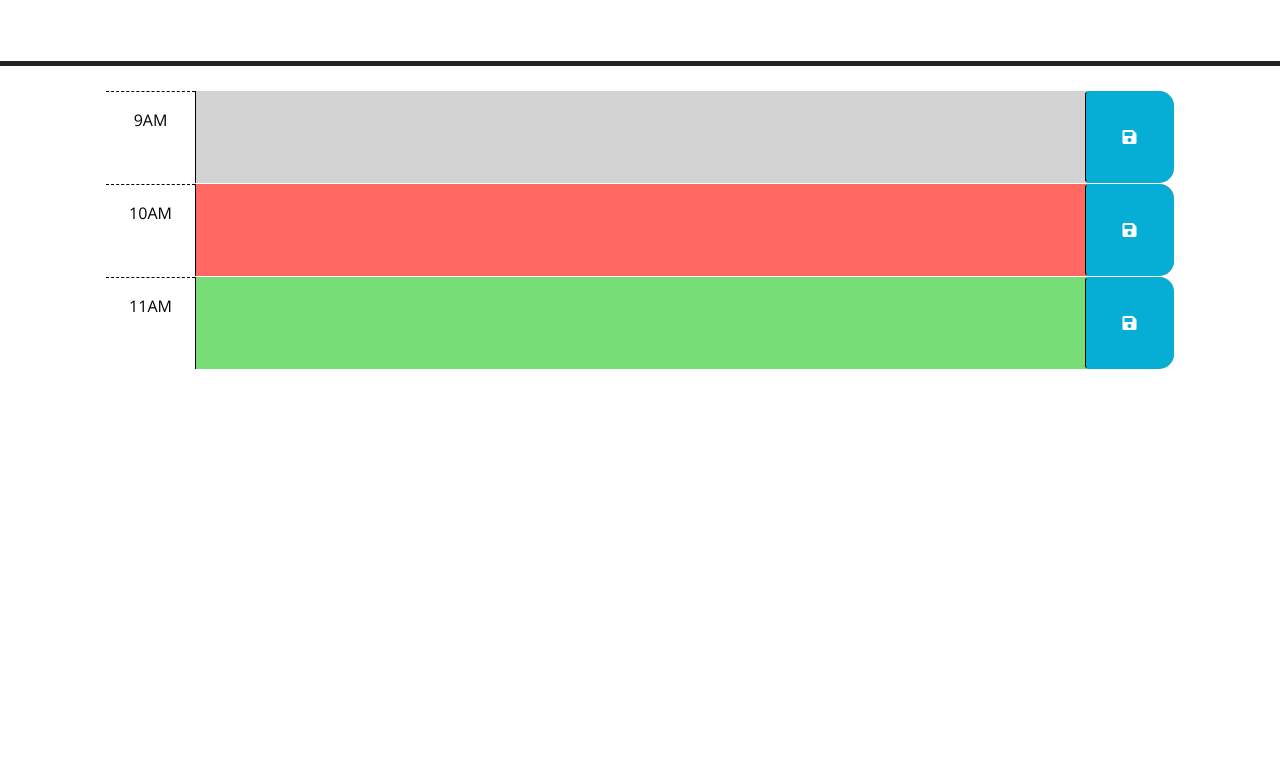
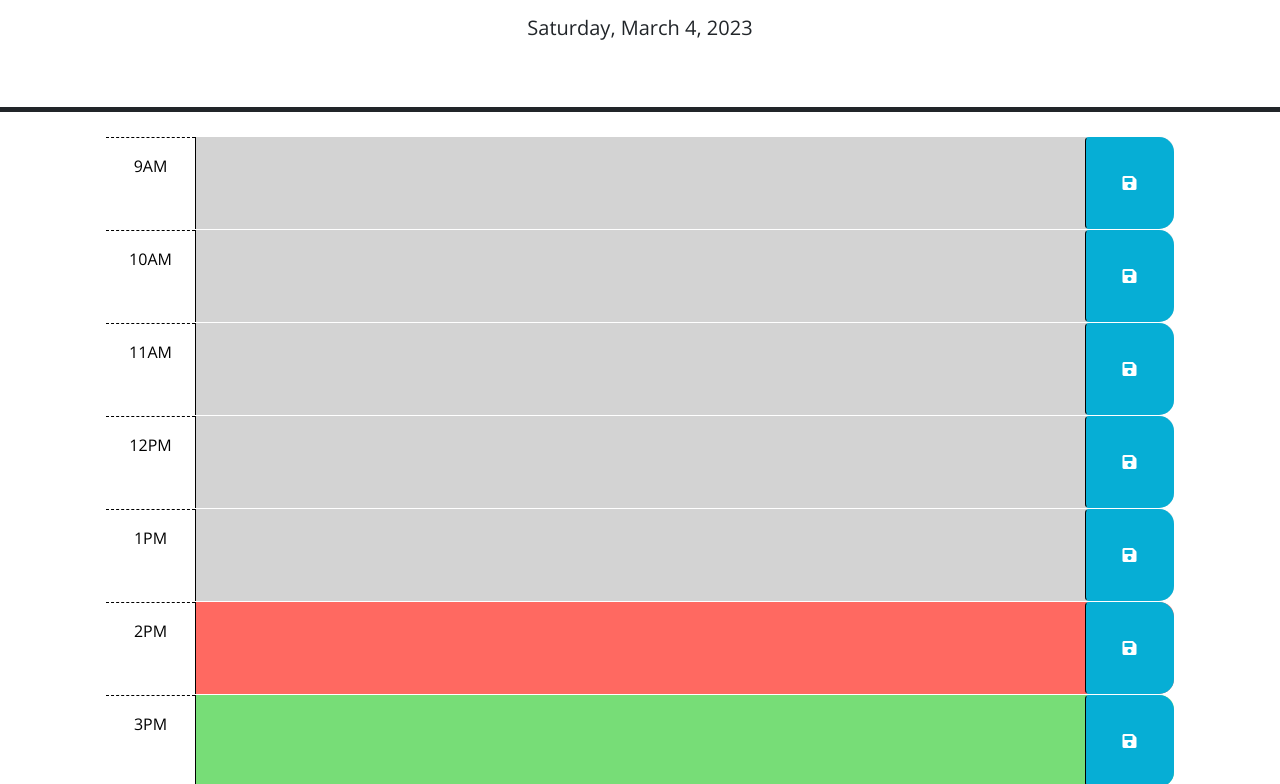
Before and after one commit to mdeluca13/daily-planner, a plain HTML site: page index.html in a window 1280 px wide. Shown: the part 166-950 px from the top of the page. Before the commit the page ends 800 px from the top, so only its background shows below. Drawn offline with nearby package versions, Linux system fonts and the light colour scheme.

Commit message:
Added html for each hour, js to display current day and loop through time to colorcode hour blocks

```diff
--- a/script.js
+++ b/assets/script.js
@@ -1,6 +1,32 @@
-// Wrap all code that interacts with the DOM in a call to jQuery to ensure that
-// the code isn't run until the browser has finished rendering all the elements
-// in the html.
+//Setting Variables
+var timeBlock = $('.time-block');
+var currentDay = $('#current-day');
+var currentHour = dayjs().hour();
+var date = dayjs().format('dddd, MMMM D, YYYY');
+var saveButton = $('.saveBtn');
+
+// Run after window loads fully
+$(window).on('load', function() {
+
+  //Displaying date at top of Planner
+  currentDay.text(date);
+
+  //Looping to check id with the current hour and setting class to change color
+  for (var i = 0; i < timeBlock.length; i++){
+    var timeBlockIndex = $(timeBlock)[i];
+    var hourCheck = timeBlockIndex.id;
+    if (hourCheck == currentHour) {
+      $(timeBlockIndex).addClass('present');
+    }
+    else if (hourCheck > currentHour){
+      $(timeBlockIndex).addClass('future');
+    }
+    else {
+      $(timeBlockIndex).addClass('past');
+    }
+  }
+});
+
 $(function () {
   // TODO: Add a listener for click events on the save button. This code should
   // use the id in the containing time-block as a key to save the user input in
--- a/index.html
+++ b/index.html
@@ -18,7 +18,7 @@
       href="https://fonts.googleapis.com/css?family=Open+Sans&display=swap"
       rel="stylesheet"
     />
-    <link rel="stylesheet" href="style.css" />
+    <link rel="stylesheet" href="assets/style.css" />
     <title>Work Day Scheduler</title>
   </head>
 
@@ -26,7 +26,7 @@
     <header class="p-5 mb-4 border-5 border-bottom border-dark text-center">
       <h1 class="display-3">Work Day Scheduler</h1>
       <p class="lead">A simple calendar app for scheduling your work day</p>
-      <p id="currentDay" class="lead"></p>
+      <p id="current-day" class="lead"></p>
     </header>
     <div class="container-lg px-5">
       <!-- Use class for "past", "present", and "future" to apply styles to the
@@ -39,8 +39,7 @@
         code is implemented.
         -->
 
-      <!-- Example of a past time block. The "past" class adds a gray background color. -->
-      <div id="hour-9" class="row time-block past">
+      <div id="9" class="row time-block">
         <div class="col-2 col-md-1 hour text-center py-3">9AM</div>
         <textarea class="col-8 col-md-10 description" rows="3"> </textarea>
         <button class="btn saveBtn col-2 col-md-1" aria-label="save">
@@ -48,8 +47,7 @@
         </button>
       </div>
 
-      <!-- Example of a a present time block. The "present" class adds a red background color. -->
-      <div id="hour-10" class="row time-block present">
+      <div id="10" class="row time-block">
         <div class="col-2 col-md-1 hour text-center py-3">10AM</div>
         <textarea class="col-8 col-md-10 description" rows="3"> </textarea>
         <button class="btn saveBtn col-2 col-md-1" aria-label="save">
@@ -57,9 +55,56 @@
         </button>
       </div>
 
-      <!-- Example of a future time block. The "future" class adds a green background color. -->
-      <div id="hour-11" class="row time-block future">
+      <div id="11" class="row time-block">
         <div class="col-2 col-md-1 hour text-center py-3">11AM</div>
+        <textarea class="col-8 col-md-10 description" rows="3"> </textarea>
+        <button class="btn saveBtn col-2 col-md-1" aria-label="save">
+          <i class="fas fa-save" aria-hidden="true"></i>
+        </button>
+      </div>
+
+      <div id="12" class="row time-block">
+        <div class="col-2 col-md-1 hour text-center py-3">12PM</div>
+        <textarea class="col-8 col-md-10 description" rows="3"> </textarea>
+        <button class="btn saveBtn col-2 col-md-1" aria-label="save">
+          <i class="fas fa-save" aria-hidden="true"></i>
+        </button>
+      </div>
+
+      <div id="13" class="row time-block">
+        <div class="col-2 col-md-1 hour text-center py-3">1PM</div>
+        <textarea class="col-8 col-md-10 description" rows="3"> </textarea>
+        <button class="btn saveBtn col-2 col-md-1" aria-label="save">
+          <i class="fas fa-save" aria-hidden="true"></i>
+        </button>
+      </div>
+
+      <div id="14" class="row time-block">
+        <div class="col-2 col-md-1 hour text-center py-3">2PM</div>
+        <textarea class="col-8 col-md-10 description" rows="3"> </textarea>
+        <button class="btn saveBtn col-2 col-md-1" aria-label="save">
+          <i class="fas fa-save" aria-hidden="true"></i>
+        </button>
+      </div>
+
+      <div id="15" class="row time-block">
+        <div class="col-2 col-md-1 hour text-center py-3">3PM</div>
+        <textarea class="col-8 col-md-10 description" rows="3"> </textarea>
+        <button class="btn saveBtn col-2 col-md-1" aria-label="save">
+          <i class="fas fa-save" aria-hidden="true"></i>
+        </button>
+      </div>
+
+      <div id="16" class="row time-block">
+        <div class="col-2 col-md-1 hour text-center py-3">4PM</div>
+        <textarea class="col-8 col-md-10 description" rows="3"> </textarea>
+        <button class="btn saveBtn col-2 col-md-1" aria-label="save">
+          <i class="fas fa-save" aria-hidden="true"></i>
+        </button>
+      </div>
+
+      <div id="17" class="row time-block">
+        <div class="col-2 col-md-1 hour text-center py-3">5PM</div>
         <textarea class="col-8 col-md-10 description" rows="3"> </textarea>
         <button class="btn saveBtn col-2 col-md-1" aria-label="save">
           <i class="fas fa-save" aria-hidden="true"></i>
@@ -72,7 +117,11 @@
       integrity="sha256-iu/zLUB+QgISXBLCW/mcDi/rnf4m4uEDO0wauy76x7U="
       crossorigin="anonymous"
     ></script>
-
-    <script src="script.js"></script>
+    <script
+      src="https://cdn.jsdelivr.net/npm/dayjs@1.11.3/dayjs.min.js"
+      integrity="sha256-iu/zLUB+QgISXBLCW/mcDi/rnf4m4uEDO0wauy76x7U="
+      crossorigin="anonymous"
+    ></script>
+    <script src="assets/script.js"></script>
   </body>
 </html>
```
Also changed, not shown: assets/style.css (renamed from style.css).
